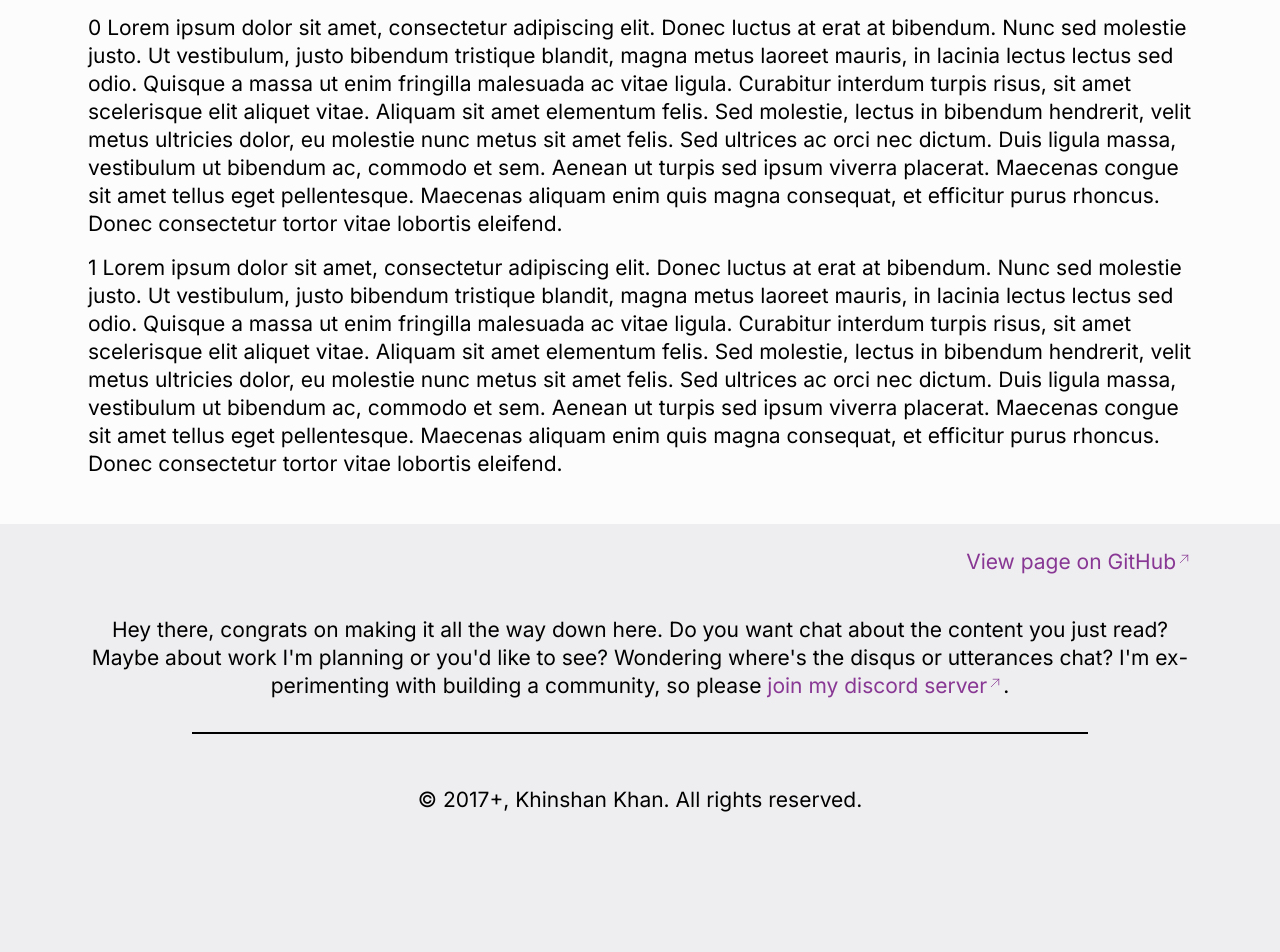
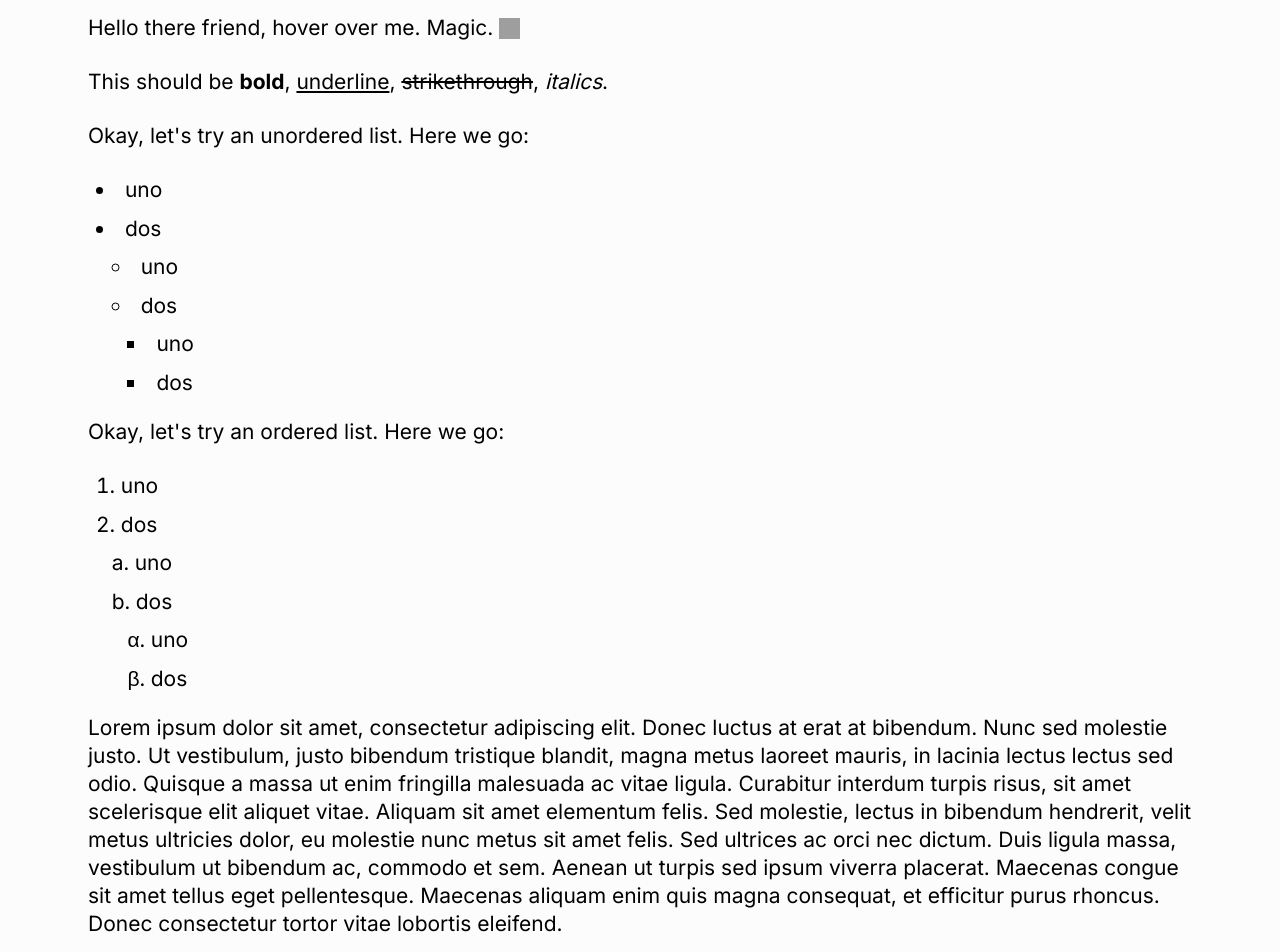
Before and after one commit to khinshankhan/www, a Next.js app: page /about in a window 1280 px wide. Shown: the part 420-1372 px from the top of the page. Before the commit the page ends 1274 px from the top, so only its background shows below. Built offline with nearby package versions, Linux system fonts and the light colour scheme; grey boxes are pictures that could not be loaded.

Commit message:
normalize content based on class for finer control

```diff
--- a/app/(pages)/about/layout.tsx
+++ b/app/(pages)/about/layout.tsx
@@ -9,6 +9,7 @@ export default function PagesLayout({ children }: { children: ReactNode }) {
       path="/pages/about.tsx"
       sidebar={<Toc />}
       direction="right"
+      className="normalize"
     >
       {children}
     </PageSkeletonLayout>
--- a/app/(pages)/about/page.tsx
+++ b/app/(pages)/about/page.tsx
@@ -1,14 +1,73 @@
 import React from "react"
-import { cn } from "@/lib/utils"
+import { Tooltip, TooltipContent, TooltipTrigger } from "@/components/ui"
+import Emoji from "@/components/emoji"
 
 export default function About() {
   return (
-    <main className="">
-      {Array.from({ length: 2 }, (_, i) => i).map((e, i) => (
-        <div key={e} className={cn(i !== 0 && "mt-4")}>
-          {i} Lorem ipsum dolor sit amet, consectetur adipiscing elit. Donec luctus at erat at
-          bibendum. Nunc sed molestie justo. Ut vestibulum, justo bibendum tristique blandit, magna
-          metus laoreet mauris, in lacinia lectus lectus sed odio. Quisque a massa ut enim fringilla
+    <>
+      <div id="excerpt">
+        <span>Hello there friend, </span>
+        <span>
+          <Tooltip>
+            <TooltipTrigger asChild>
+              <span>hover over me. </span>
+            </TooltipTrigger>
+            <TooltipContent>
+              <span>This is tooltip content!</span>
+            </TooltipContent>
+          </Tooltip>
+        </span>
+        <span>Magic.</span> <Emoji name=":magic_wand:" />
+      </div>
+      <div>
+        <span>
+          This should be <b>bold</b>, <u>underline</u>, <del>strikethrough</del>, <i>italics</i>.
+        </span>
+      </div>
+
+      <p>Okay, let's try an unordered list. Here we go:</p>
+
+      <ul>
+        <li>uno</li>
+        <li>dos</li>
+        <li>
+          <ul>
+            <li>uno</li>
+            <li>dos</li>
+            <li>
+              <ul>
+                <li>uno</li>
+                <li>dos</li>
+              </ul>
+            </li>
+          </ul>
+        </li>
+      </ul>
+
+      <p>Okay, let's try an ordered list. Here we go:</p>
+
+      <ol>
+        <li>uno</li>
+        <li>dos</li>
+        <li>
+          <ol>
+            <li>uno</li>
+            <li>dos</li>
+            <li>
+              <ol>
+                <li>uno</li>
+                <li>dos</li>
+              </ol>
+            </li>
+          </ol>
+        </li>
+      </ol>
+
+      {Array.from({ length: 2 }, (_, i) => i).map((e) => (
+        <div key={e}>
+          Lorem ipsum dolor sit amet, consectetur adipiscing elit. Donec luctus at erat at bibendum.
+          Nunc sed molestie justo. Ut vestibulum, justo bibendum tristique blandit, magna metus
+          laoreet mauris, in lacinia lectus lectus sed odio. Quisque a massa ut enim fringilla
           malesuada ac vitae ligula. Curabitur interdum turpis risus, sit amet scelerisque elit
           aliquet vitae. Aliquam sit amet elementum felis. Sed molestie, lectus in bibendum
           hendrerit, velit metus ultricies dolor, eu molestie nunc metus sit amet felis. Sed
@@ -18,6 +77,14 @@ export default function About() {
           Donec consectetur tortor vitae lobortis eleifend.
         </div>
       ))}
-    </main>
+
+      <p>Things I like:</p>
+      <ul>
+        <li></li>
+        <li></li>
+        <li></li>
+        <li>unordered lists</li>
+      </ul>
+    </>
   )
 }
--- a/app/(pages)/writings/page.tsx
+++ b/app/(pages)/writings/page.tsx
@@ -25,9 +25,9 @@ const posts = [
 
 export default function Writings() {
   return (
-    <main className="space-y-8">
+    <ul className="space-y-8 ">
       {posts.map((post) => (
-        <div key={post.id} className="card-link link-box flex w-full bg-theme-card">
+        <li key={post.id} className="card-link link-box flex w-full bg-theme-card">
           <div className="flex h-full w-full flex-col flex-col-reverse md:flex-row">
             <div className="p-6">
               <h3 className={typographyVariants({ variant: "h3" })}>
@@ -48,8 +48,8 @@ export default function Writings() {
               />
             </div>
           </div>
-        </div>
+        </li>
       ))}
-    </main>
+    </ul>
   )
 }
--- a/app/globals.css
+++ b/app/globals.css
@@ -242,7 +242,7 @@
   }
 
   /* normalize content globally */
-  :is(#article, #content) {
+  .normalize {
     /* general spacing of content */
     & > * {
       margin-bottom: 1.25em;
--- a/components/layouts/page-skeleton/index.tsx
+++ b/components/layouts/page-skeleton.tsx
@@ -31,6 +31,7 @@ export interface PageSkeletonLayoutProps extends WithSidebarProps {
   subtitle: ReactNode
   path: string
   children: ReactNode
+  className?: string
 }
 
 export function PageSkeletonLayout({
@@ -40,6 +41,7 @@ export function PageSkeletonLayout({
   sidebar,
   path: ghPath,
   children,
+  className = "",
 }: PageSkeletonLayoutProps) {
   // the flex grow applies to the base layout's min-h flex div. this keeps any negative space between content to footer
   // (within the min-h) the content bg color, accounting for potentially shorter content
@@ -54,7 +56,7 @@ export function PageSkeletonLayout({
 
       <div className="grow py-5">
         <WithSidebar direction={direction} sidebar={sidebar}>
-          <article id="article" className="my-6 grow pt-0 sm:pt-2">
+          <article id="article" className={cn("my-6 grow pt-0 sm:pt-2", className)}>
             {children}
           </article>
         </WithSidebar>
```
